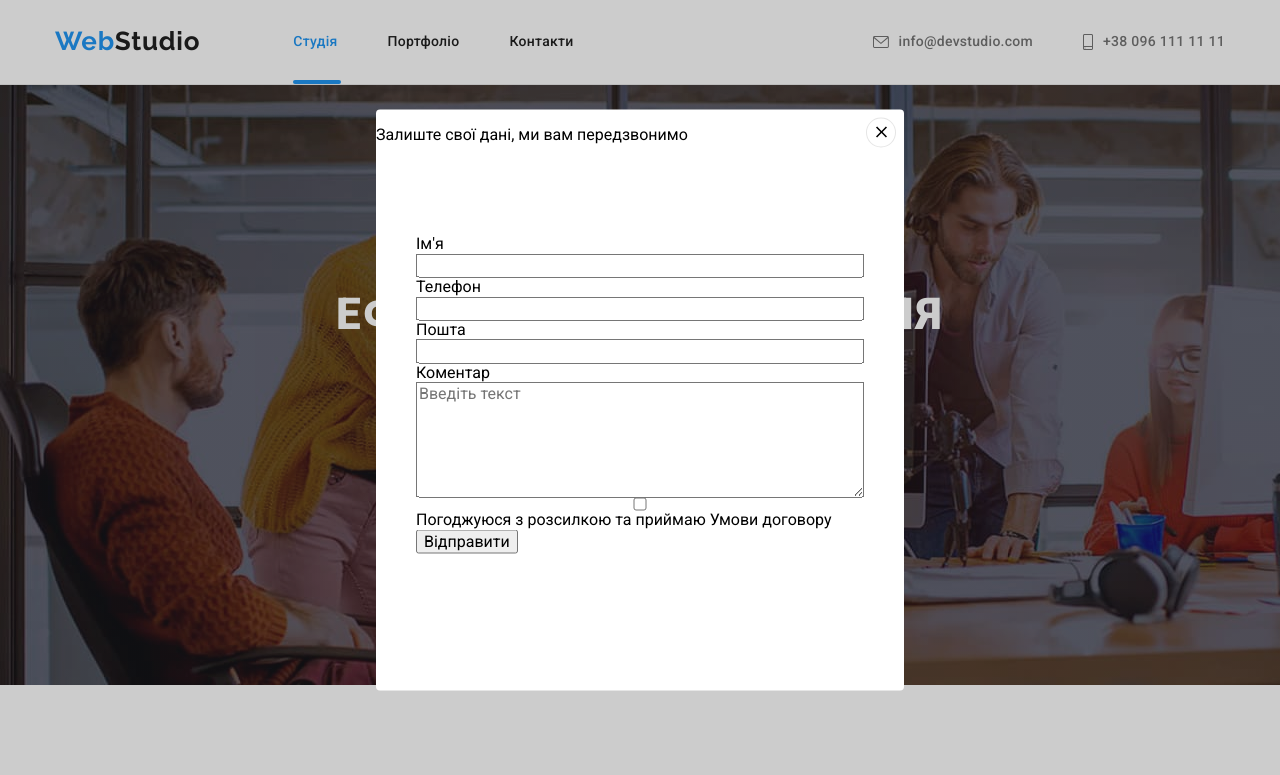
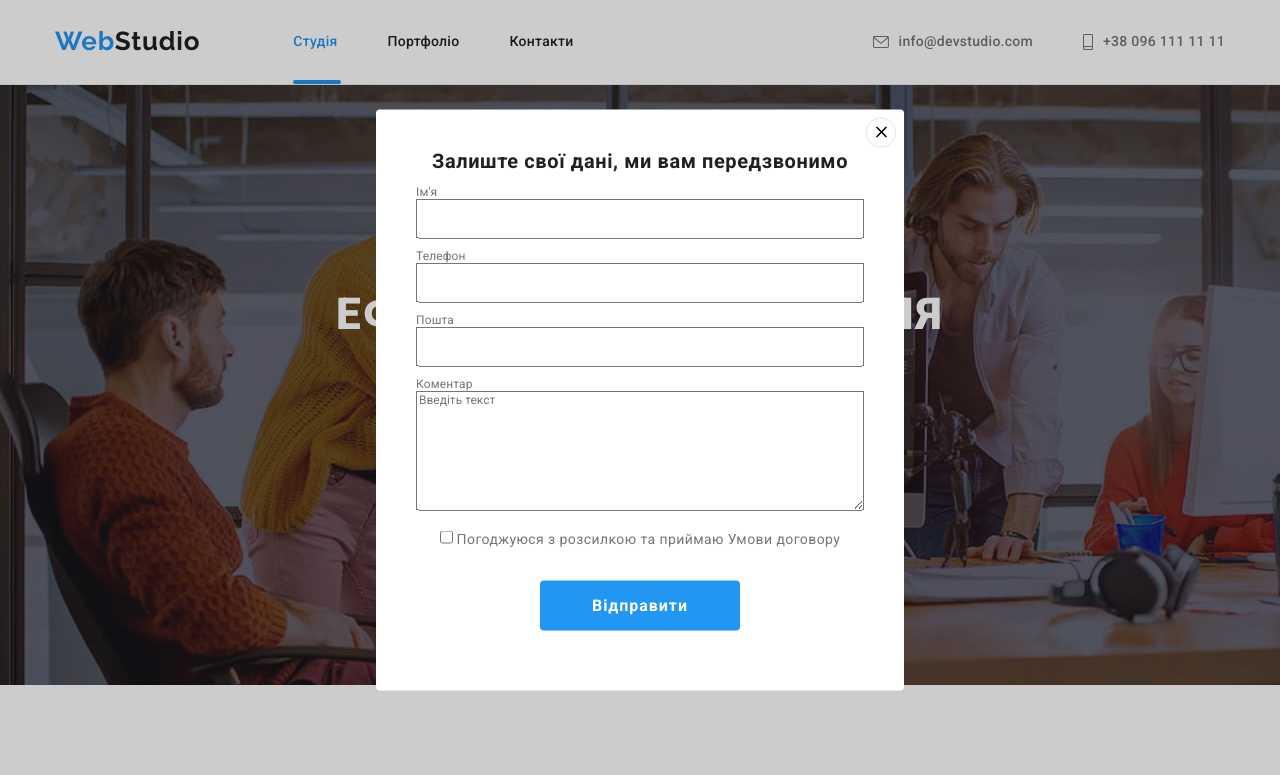
Before and after one commit to ishtvanb/goit-markup-hw-6, a plain HTML site: page index.html in a window 1280 px wide. Both pictures are taken after a click on the button "Замовити послугу". Shown: the top 775 px of the page. Drawn offline with nearby package versions, Linux system fonts and the light colour scheme; files whose address does not match are found by name.

Commit message:
Додані зміни до шостого ДЗ

```diff
--- a/css/common.css
+++ b/css/common.css
@@ -668,7 +668,8 @@ address {
 
 .modal {
   position: absolute;
-  text-align: start;
+  text-align: center;
+  padding: 40px;
   top: 50%;
   left: 50%;
   transform: translate(-50%, -50%) scale(1) rotate(0);
@@ -677,6 +678,15 @@ address {
   border-radius: 4px;
   background-color: rgba(255, 255, 255, 1);
   transition: transform 250ms var(--transition-timing-function);
+  font-weight: 700;
+  font-size: 20px;
+  line-height: 1.15;
+  letter-spacing: 0.03em;
+  color: #212121;
+}
+
+.modal-title {
+  margin: 0 0 12px;
 }
 
 .close-button {
@@ -761,11 +771,50 @@ address {
 
 .feedback {
   display: block;
-  padding: 75px 40px 164px 40px;
+  width: 448px;
+  height: 342px;
   align-items: center;
+  font-weight: 400;
+  font-size: 12px;
+  line-height: 14px;
+  letter-spacing: 0.01em;
+  color: var(--secondary-text-color);
 }
 
 .feedback-field {
   display: flex;
+  margin-bottom: 10px;
   flex-direction: column;
+  text-align: start;
 }
+
+.feedback-input {
+  height: 40px;
+}
+
+.comment-input {
+  height: 120px;
+  margin-bottom: 20px;
+}
+
+.agreement-field {
+  font-weight: 400;
+  font-size: 14px;
+  line-height: 24px;
+  letter-spacing: 0.03em;
+  color: var(--secondary-text-color);
+}
+
+.feedback-button-submit {
+  margin-top: 30px;
+  height: 50px;
+  padding: 10px 52px;
+  border-radius: 4px;
+  border: none;
+  font-weight: 700;
+  font-size: 16px;
+  line-height: 1.18;
+  letter-spacing: 0.06em;
+  color: var(--white-color);
+  background-color: var(--accent-color);
+}
--- a/index.html
+++ b/index.html
@@ -474,7 +474,7 @@
     </footer>
     <div class="backdrop is-hidden" data-modal>
       <div class="modal">
-        <p>Залиште свої дані, ми вам передзвонимо</p>
+        <p class="modal-title">Залиште свої дані, ми вам передзвонимо</p>
         <form class="feedback">
           <div class="feedback-field">
             <label for="name" class="feedback-label">Ім'я</label>
@@ -489,16 +489,16 @@
             <input class="feedback-input" type="email" name="mail" id="mail" />
           </div>
           <div class="feedback-field">
-            <label for="" class="feedback-label">Коментар</label>
-            <textarea name="comment" id="comment" rows="6" placeholder="Введіть текст"/></textarea>
+            <label for="feedback" class="feedback-label">Коментар</label>
+            <textarea class="comment-input" name="comment" id="comment" rows="8" placeholder="Введіть текст"/></textarea>
           </div>
-          <div class="feedback-field">
-            <input class="feedback-input" type="checkbox" name="" value="" id="" />
+          </form>
+          <div class="agreement-field">
+            <input class="agreement" type="checkbox" name="" value="" id="" />
             <label for="" class="feedback-label">Погоджуюся з розсилкою та приймаю Умови договору</label>
           </div>
-          <button type="submit">Відправити</button>
-        </form>
-        <button data-modal-close class="close-button" type="button">
+          <button class="feedback-button-submit" type="submit">Відправити</button>
+          <button data-modal-close class="close-button" type="button">
           <svg class="close-icon" width="18" height="18">
             <use href="./images/icons/icons.svg#close-black"></use>
           </svg>
```
